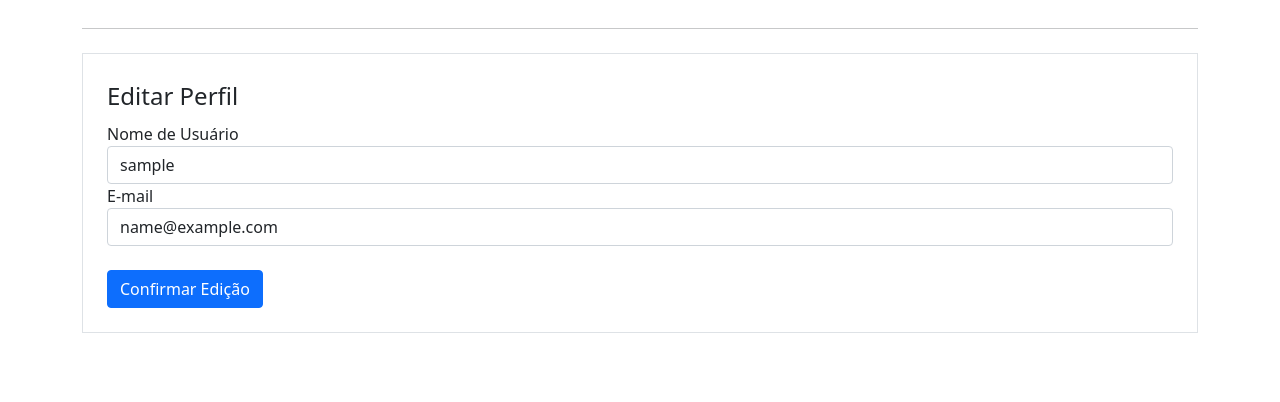
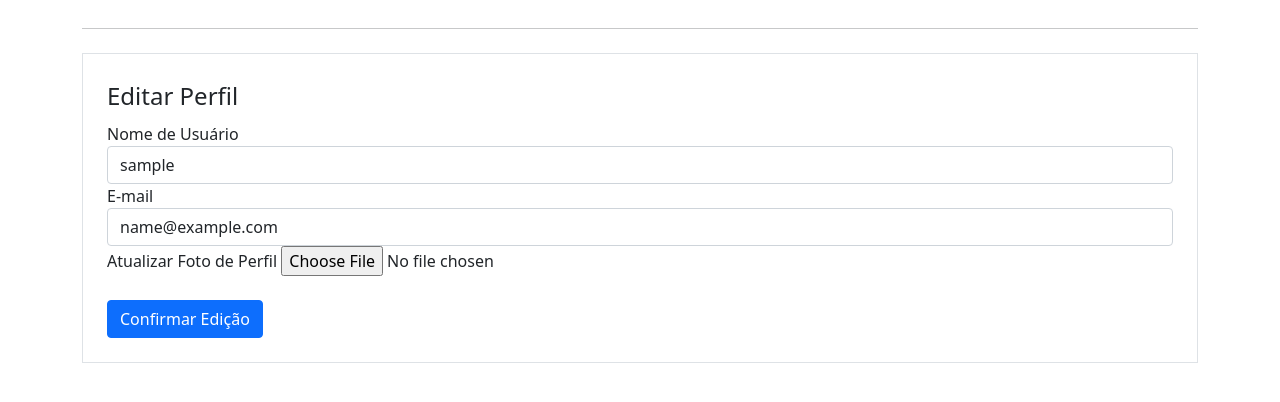
Before and after one commit to emersonlgregorio/SiteComunidade, a Flask app: page /perfil/editar in a window 1280 px wide. Shown: the part 279-681 px from the top of the page. Run offline with Flask 2, Linux system fonts and the light colour scheme; the visitor is signed in with stand-in values (Sample User, id 1); data comes from the database, SQL or seed files in the repository; some libraries are stand-ins or nearby versions.

Commit message:
Campo de Edição de Foto de Perfil

```diff
--- a/crestani/forms.py
+++ b/crestani/forms.py
@@ -1,4 +1,5 @@
 from flask_wtf import FlaskForm
+from flask_wtf.file import FileField, FileAllowed
 from wtforms import StringField, PasswordField, SubmitField, BooleanField
 from wtforms.validators import Email, DataRequired, Length, EqualTo, ValidationError
 from crestani.models import Usuario
@@ -28,6 +29,7 @@ class FormLogin(FlaskForm):
 class FormEditarPerfil(FlaskForm):
     username = StringField('Nome de Usuário', validators=[DataRequired()])
     email = StringField('E-mail', validators=[DataRequired(), Email()])
+    foto_perfil = FileField('Atualizar Foto de Perfil', validators={FileAllowed(['jpg', 'png'])})
     botao_submit_editarperfil = SubmitField('Confirmar Edição')
 
     def validate_email(self, email):
--- a/crestani/templates/editarperfil.html
+++ b/crestani/templates/editarperfil.html
@@ -5,7 +5,7 @@
             <hr>
             <div class="row">
                 <div class="col">
-                    <form action="" method="POST" class="border p-4 mt-2">
+                    <form action="" method="POST" class="border p-4 mt-2" enctype="multipart/form-data">
                         {{ form.csrf_token }}
                         <legend>Editar Perfil</legend>
                         <fieldset>
@@ -37,6 +37,18 @@
                                     {{ form.email(class="form-control") }}
                                 {% endif %}
                             </div>
+                            <div class="form-group">
+                                {{ form.foto_perfil.label }}
+                                {{ form.foto_perfil(class='form-control-file') }}
+                                {% if form.foto_perfil.errors %}
+                                    {% for erro in form.foto_perfil.errors %}
+                                        <span class="text-danger">{{ erro }}</span><br>
+                                    {% endfor %}
+                                {% endif %}
+
+
+                            </div>
+
                         </fieldset>
                         {{ form.botao_submit_editarperfil(class="btn btn-primary mt-4") }}
                     </form>
```
